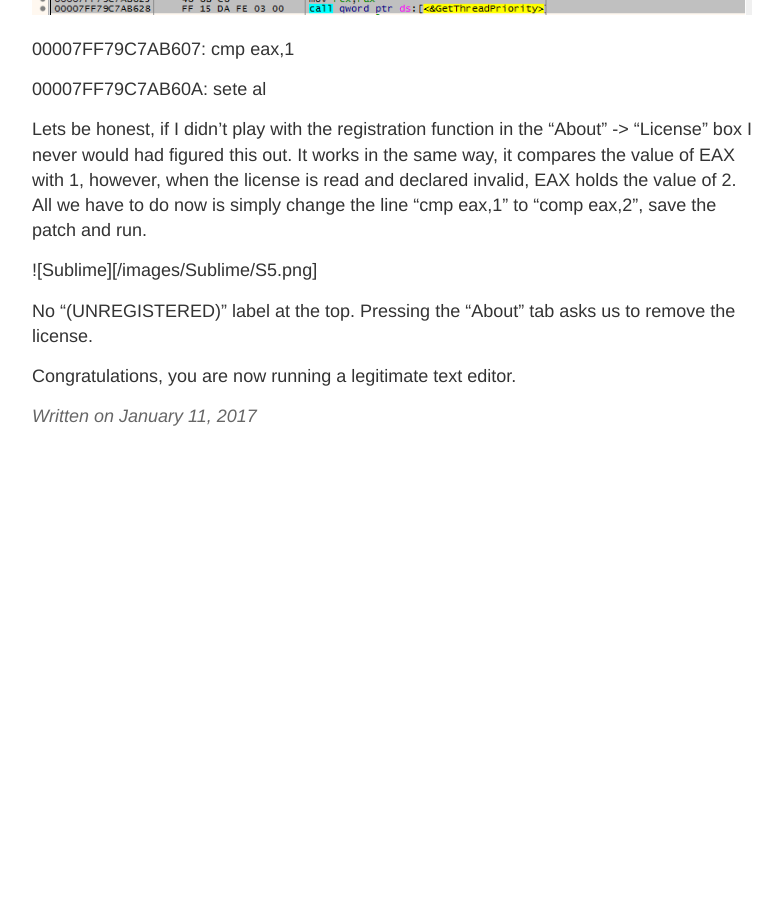
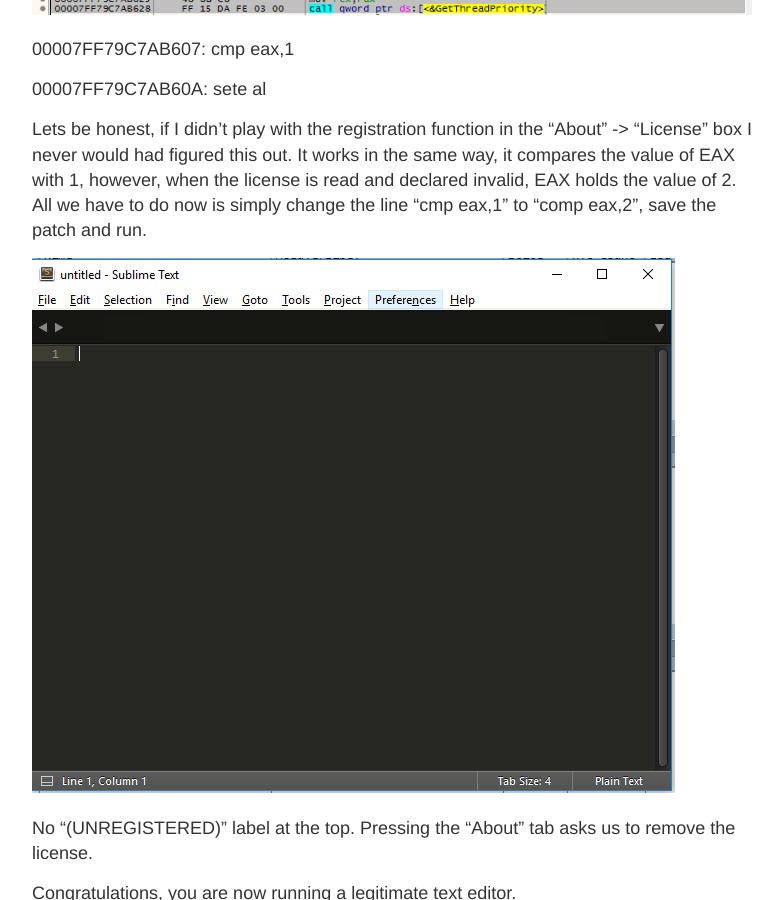
Before and after one commit to IWH2010/iwh2010.github.io, a Jekyll site: the page built from _posts/2017-01-11-Cracking-Sublime-Text-3-Build-3126.md, in a window 1280 px wide and 900 px high, scrolled down 2690 px. Shown: the whole window, without its empty margins (248-1031 px from the left). Built offline with Jekyll 4.4.1, drawn with Linux system fonts in a browser that asks for light colours; before the commit the page ends 3119 px from its top, so only the background shows below that.

Commit message:
new post

```diff
--- a/_posts/2017-01-11-Cracking-Sublime-Text-3-Build-3126.md
+++ b/_posts/2017-01-11-Cracking-Sublime-Text-3-Build-3126.md
@@ -49,7 +49,7 @@ Lets be honest, if I didn't play with the registration function in the "About" -
 It works in the same way, it compares the value of EAX with 1, however, when the license is read and declared invalid, EAX
 holds the value of 2. All we have to do now is simply change the line "cmp eax,1" to "comp eax,2", save the patch and run.
 
-![Sublime][/images/Sublime/S5.png]
+![Sublime](/images/Sublime/S5.png)
 
 No "(UNREGISTERED)" label at the top.
 Pressing the "About" tab asks us to remove the license.
```
